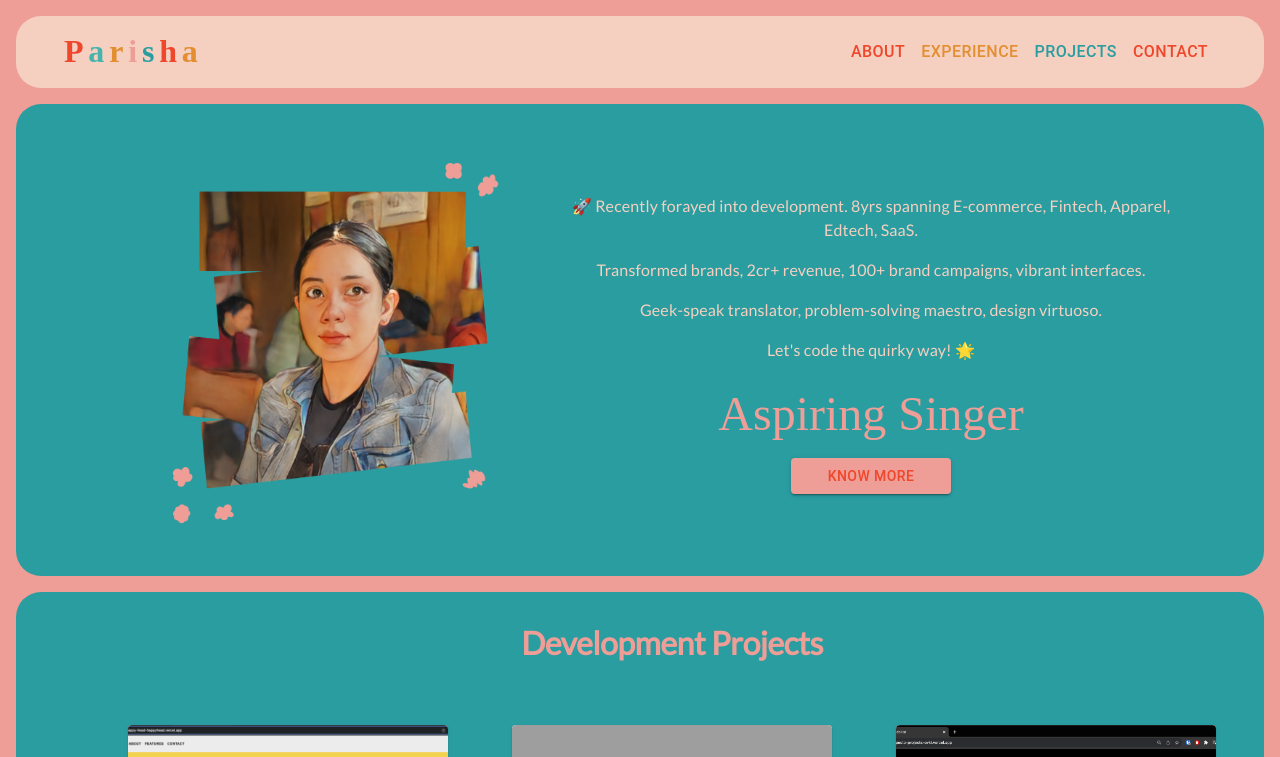
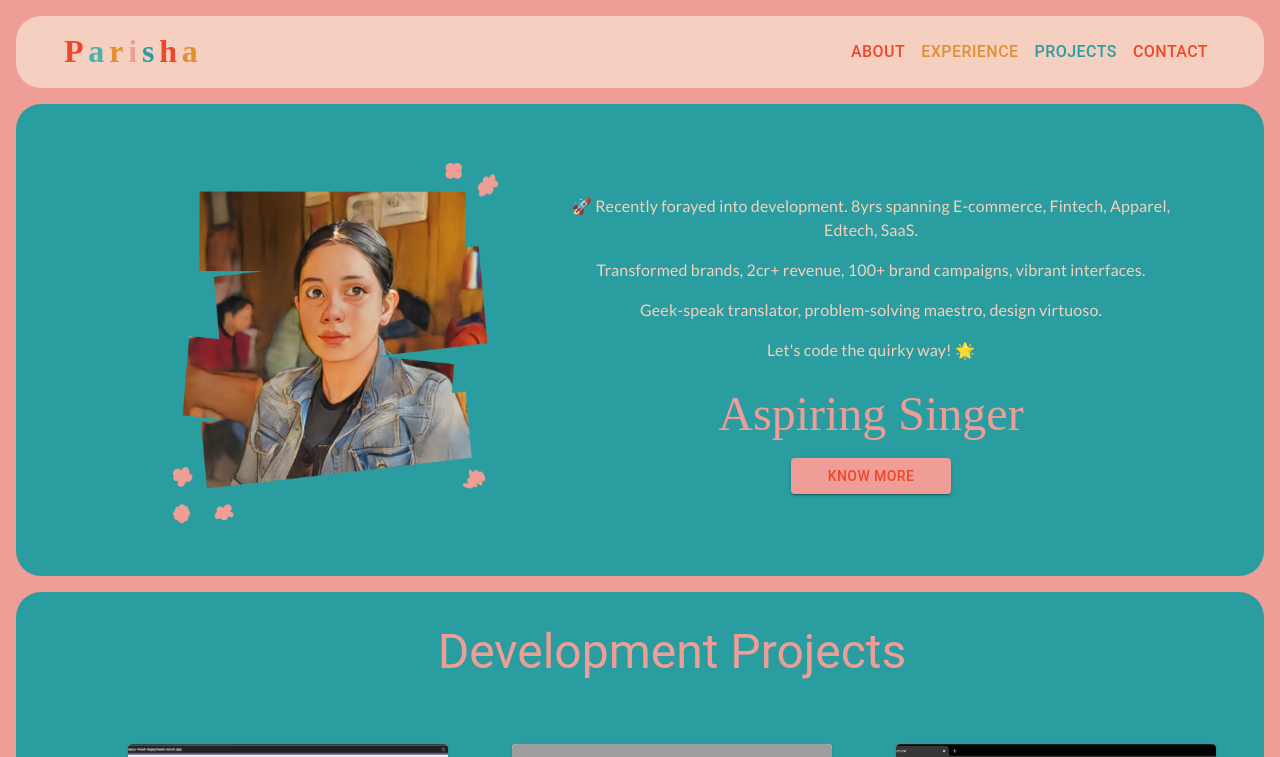
Before and after one commit to PotzarellaMozarella/Developer-Portfolio, a React (Create React App) app in the folder website/: page / in a window 1280 px wide. Shown: the top 757 px of the page. Built offline with nearby package versions, Linux system fonts and the light colour scheme; grey boxes are pictures that could not be loaded; a web font is replaced by a local one.

Commit message:
projects section updated

```diff
--- a/website/src/components/HomePage/Projects.jsx
+++ b/website/src/components/HomePage/Projects.jsx
@@ -61,8 +61,8 @@ function Projects() {
         <MainContainer sx={{ backgroundColor: theme.colors.blossom }}>
             <ProjectsContainer sx={{ backgroundColor: theme.colors.peacock }}>
                 <Heading
-                    variant="h1"
-                    sx={{ color: theme.colors.blossom, fontFamily: theme.typography.headingFont, fontSize: '2rem', fontWeight: '700' }}>
+                    variant="h3"
+                    sx={{ color: theme.colors.blossom }}>
                     Development Projects
                 </Heading>
                 <InnerContainer>
```
